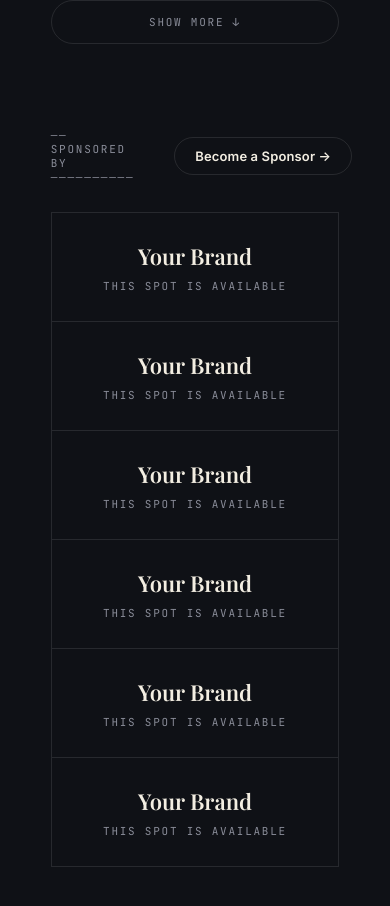
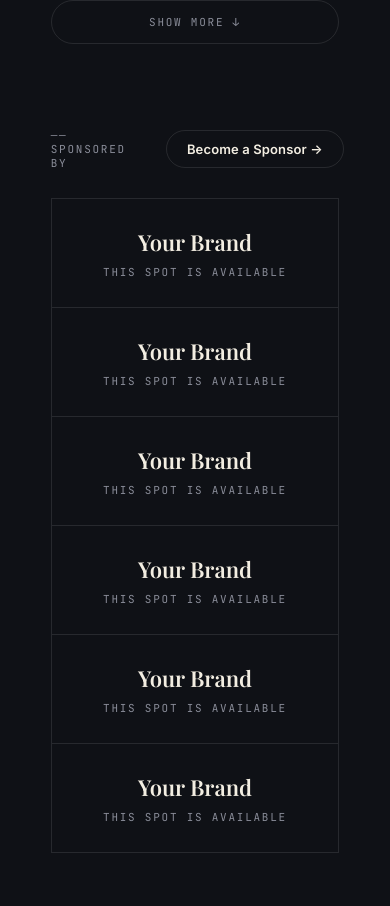
Before and after one commit to puresanfran/devsafterdark, a Next.js app: page / in a window 390 px wide. Shown: the part 9734-10640 px from the top of the page. Built offline with nearby package versions, Linux system fonts and the light colour scheme; a web font is replaced by a local one.

Commit message:
fix: wrap sponsors trailing dashes in span for targeted mobile hide

```diff
--- a/app/page.tsx
+++ b/app/page.tsx
@@ -817,7 +817,7 @@ export default function Home() {
       {/* SPONSORS */}
       <section className="frame" aria-label="Sponsors" style={{paddingTop:0}}>
         <div className="sponsors-bar">
-          <div className="sponsors-label mono" style={{color:'var(--mute)'}}>── Sponsored By ──────────</div>
+          <div className="sponsors-label mono" style={{color:'var(--mute)'}}>── Sponsored By <span className="sponsors-dashes">──────────</span></div>
           <div className="rule"></div>
           <a href="#pitch" className="btn btn-ghost">Become a Sponsor →</a>
         </div>
```
